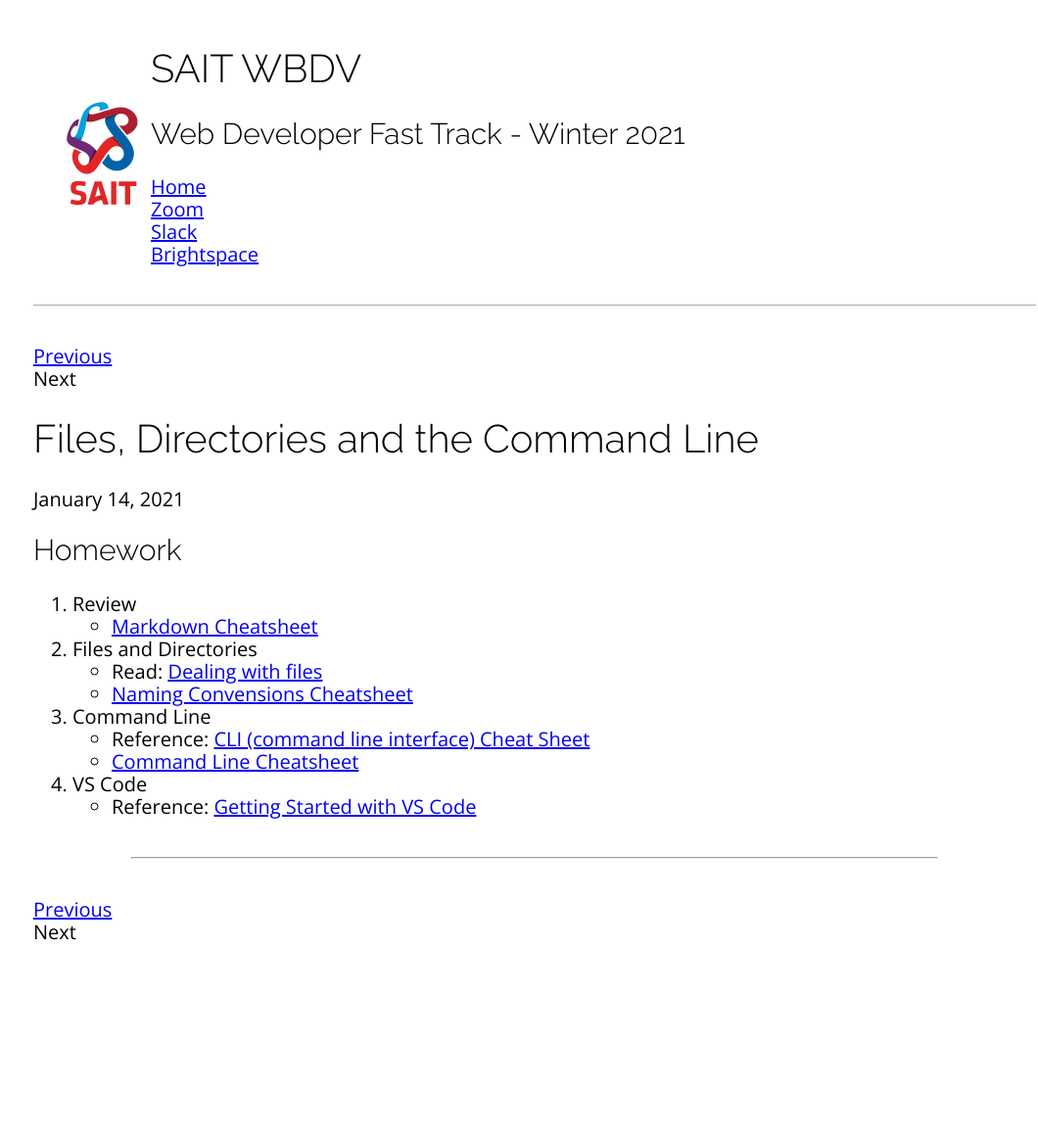
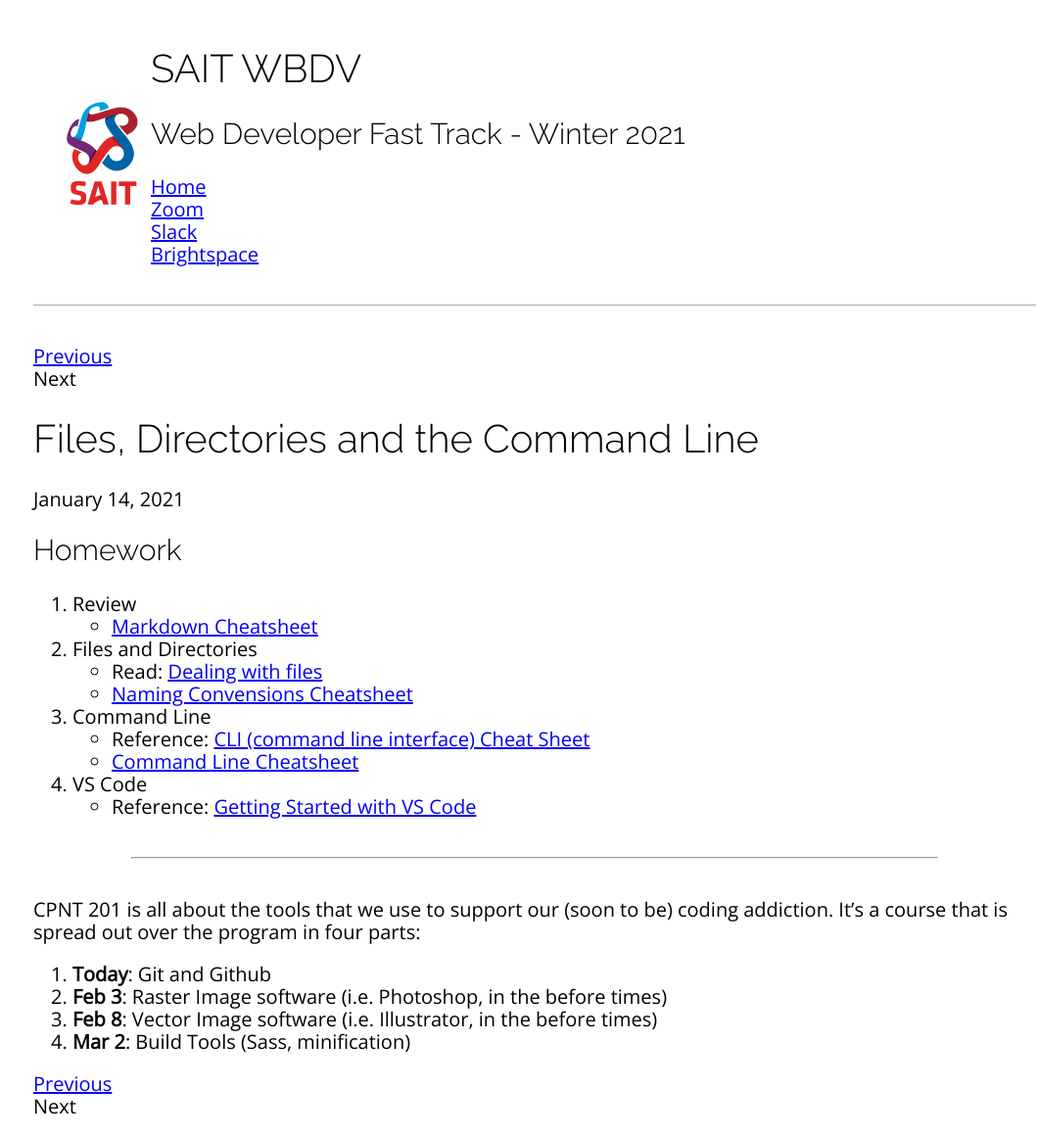
Before and after one commit to sait-wbdv/winter-2021, a Jekyll site: the page built from _posts/2021-01-14-files-directories-markdown.md, in a window 1280 px wide. Shown: the whole page at 98% size, without its empty margins (94-1154 px from the left). Built offline with Jekyll 4.4.1, drawn with Linux system fonts in a browser that asks for light colours; nearby versions of some CDN libraries; before the commit the page ends 983 px from its top, so only the background shows below that.

```diff
--- a/_posts/2021-01-14-files-directories-markdown.md
+++ b/_posts/2021-01-14-files-directories-markdown.md
@@ -17,3 +17,10 @@ categories: cpnt201
     - Reference: [Getting Started with VS Code](https://code.visualstudio.com/learn/get-started/basics)
 
 ---
+
+CPNT 201 is all about the tools that we use to support our (soon to be) coding addiction. It's a course that is spread out over the program in four parts:
+
+1. **Today**: Git and Github
+2. **Feb 3**: Raster Image software (i.e. Photoshop, in the before times)
+3. **Feb 8**: Vector Image software (i.e. Illustrator, in the before times)
+4. **Mar 2**: Build Tools (Sass, minification)
```
